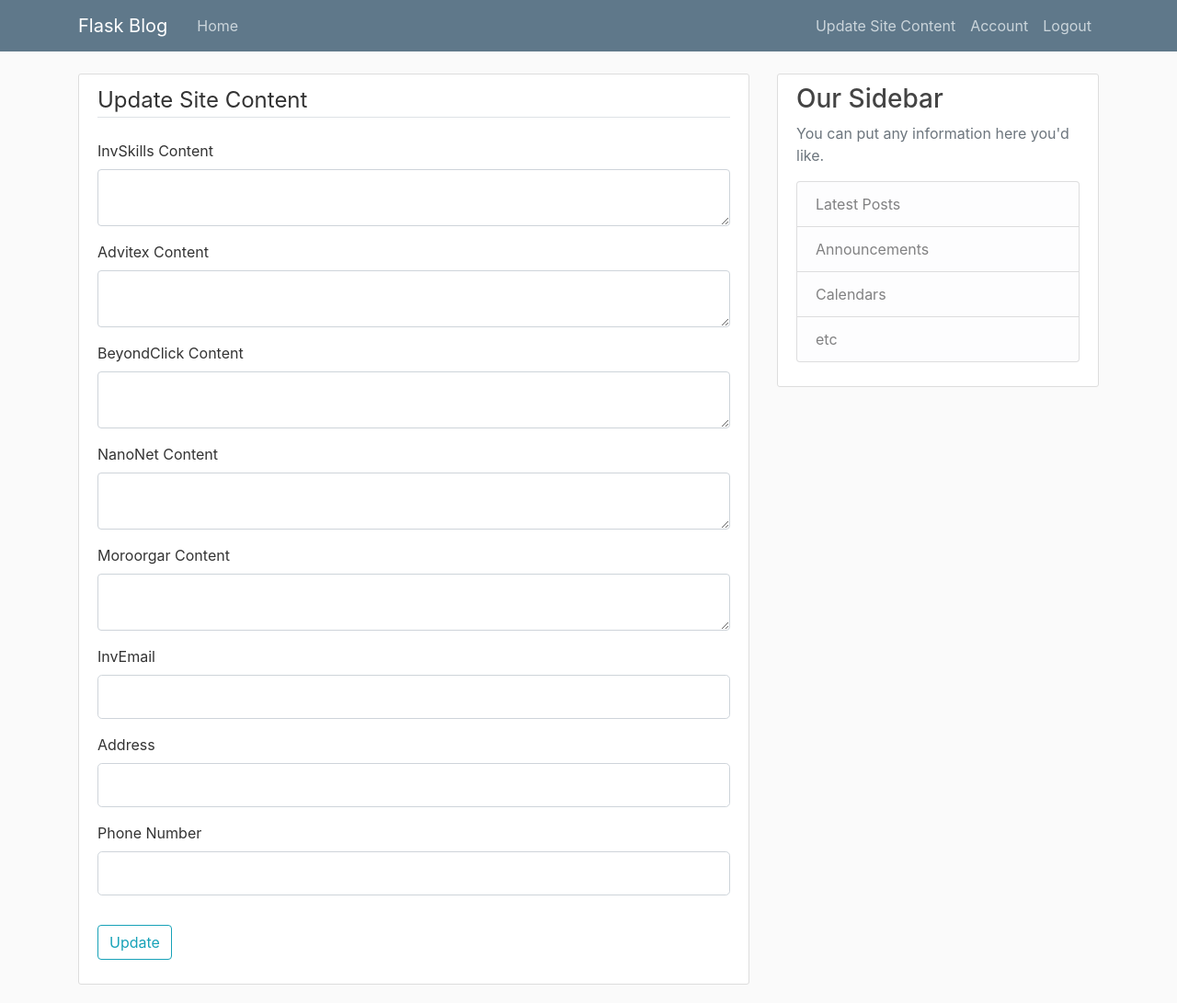
After one commit to amir2227/flask_website, a Flask app: page /update_content in a window 1280 px wide. The commit adds this page. Shown: the whole page at 92% size. Run offline with Flask 2, Linux system fonts and the light colour scheme; a user stored in the database is signed in; some libraries are stand-ins or nearby versions.

Commit message:
add update site content

```diff
--- a/app/forms.py
+++ b/app/forms.py
@@ -1,16 +1,20 @@
 from flask_wtf import FlaskForm
 from flask_wtf.file import FileField, FileAllowed
 from flask_login import current_user
-from wtforms import StringField, PasswordField, SubmitField, BooleanField
+from wtforms import StringField, PasswordField, SubmitField, BooleanField, TextAreaField
 from wtforms.validators import DataRequired, Length, Email, EqualTo, ValidationError
 from app.models import User
 
-class RegistrationForm(FlaskForm):
-    username = StringField('Username', validators=[DataRequired(), Length(min=2, max=20)])
-    email = StringField('Email', validators=[DataRequired(), Email()])
-    password = PasswordField('Password', validators=[DataRequired(), Length(min=6)])
-    confirm_password = PasswordField('Confirm Password', validators=[DataRequired(), EqualTo('password')])
-    submit = SubmitField('Sign Up')
+class ContentForm(FlaskForm):
+    invskills = TextAreaField('InvSkills Content' )
+    advitex = TextAreaField('Advitex Content')
+    beyondclick = TextAreaField('BeyondClick Content')
+    nanonet = TextAreaField('NanoNet Content')
+    moroorgar = TextAreaField('Moroorgar Content')
+    email = StringField('InvEmail', validators=[Email()])
+    address = StringField('Address')
+    phone = StringField('Phone Number')
+    submit = SubmitField('Update')
 
 class LoginForm(FlaskForm):
     email = StringField('Email', validators=[DataRequired(), Email()])
--- a/app/route.py
+++ b/app/route.py
@@ -1,9 +1,9 @@
 import os
 import secrets
 from PIL import Image
-from flask import render_template, url_for, flash, redirect, request
+from flask import render_template, url_for, flash, redirect, request, jsonify
 from app import app, bcrypt, db, mail
-from app.forms import RegistrationForm, LoginForm, UpdateAccountForm, RequestResetForm, ResetPasswordForm
+from app.forms import LoginForm, UpdateAccountForm, RequestResetForm, ResetPasswordForm, ContentForm
 from app.models import User, Content
 from flask_login import login_user , current_user, logout_user, login_required
 from flask_mail import Message
@@ -11,19 +11,31 @@ from flask_mail import Message
 @app.route("/")
 @app.route("/home")
 def home():
-    return render_template('index.html')
+    content = Content.query.first()
+    return render_template('index.html', content=content)
+
+@app.route("/content")
+def content():
+    c = Content.query.first()
+    con = {}
+    con['inv'] = c.inv_content
+    con['adv'] = c.adv_content
+    con['bey'] = c.bey_content
+    con['net'] = c.net_content
+    con['mor'] = c.mor_content
+    return jsonify(con)
 
 @app.route("/login", methods=['GET', 'POST'])
 def login():
     if current_user.is_authenticated:
-        return redirect(url_for('dashbord'))
+        return redirect(url_for('account'))
     form = LoginForm()
     if form.validate_on_submit():
         user = User.query.filter_by(email=form.email.data).first()
         if user and bcrypt.check_password_hash(user.password, form.password.data):
             login_user(user, remember=form.remember.data)
             next_page = request.args.get('next')
-            return redirect(next_page) if next_page else redirect(url_for('dashbord'))
+            return redirect(next_page) if next_page else redirect(url_for('account'))
         else:
             flash('Unsuccessful login. Please check Email and Password.', 'danger')
     return render_template('login.html', title='Login', form=form)
@@ -113,6 +125,32 @@ def reset_token(token):
     return render_template('reset_token.html', title='Reset Password', form=form)
 
 
+@app.route("/update_content", methods=['GET', 'POST'])
+@login_required
+def update_content():
+    form = ContentForm()
+    if form.validate_on_submit():
+        content = Content.query.first()
+        if form.invskills.data:
+            content.inv_content = form.invskills.data
+        if form.advitex.data:
+            content.adv_content = form.advitex.data
+        if form.beyondclick.data:
+            content.bey_content = form.beyondclick.data
+        if form.nanonet.data:
+            content.net_content = form.nanonet.data
+        if form.moroorgar.data:
+            content.mor_content = form.moroorgar.data
+        if form.email.data:
+            content.inv_email = form.email.data
+        if form.address.data:
+            content.inv_address = form.address.data
+        if form.phone.data:
+            content.inv_phone = form.phone.data
+        db.session.commit()
+        flash('Your web site has been updated!', 'success')
+        return redirect(url_for('home'))
+    return render_template('update_content.html', title='Update Content', form=form)
 @app.errorhandler(404)
 def error_404(error):
     return render_template('errors/404.html'), 404
--- a/app/templates/layout.html
+++ b/app/templates/layout.html
@@ -31,6 +31,7 @@
             <!-- Navbar Right Side -->
             <div class="navbar-nav">
               {% if current_user.is_authenticated %}
+                <a class="nav-item nav-link" href="{{ url_for('update_content') }}">Update Site Content</a>
                 <a class="nav-item nav-link" href="{{ url_for('account') }}">Account</a>
                 <a class="nav-item nav-link" href="{{ url_for('logout') }}">Logout</a>
               {% else %}
--- /dev/null
+++ b/app/templates/update_content.html
@@ -0,0 +1,121 @@
+{% extends "layout.html" %}
+{% block content %}
+    <div class="content-section">
+        <form method="POST" action="">
+            {{ form.hidden_tag() }}
+            <fieldset class="form-group">
+                <legend class="border-bottom mb-4">Update Site Content</legend>
+                <div class="form-group">
+                    {{ form.invskills.label(class="form-control-label") }}
+
+                    {% if form.invskills.errors %}
+                        {{ form.invskills(class="form-control form-control-lg is-invalid") }}
+                        <div class="invalid-feedback">
+                            {% for error in form.invskills.errors %}
+                                <span>{{ error }}</span>
+                            {% endfor %}
+                        </div>
+                    {% else %}
+                        {{ form.invskills(class="form-control") }}
+                    {% endif %}
+                </div>
+
+                <div class="form-group">
+                    {{ form.advitex.label(class="form-control-label") }}
+                    {% if form.advitex.errors %}
+                        {{ form.advitex(class="form-control form-control-lg is-invalid") }}
+                        <div class="invalid-feedback">
+                            {% for error in form.advitex.errors %}
+                                <span>{{ error }}</span>
+                            {% endfor %}
+                        </div>
+                    {% else %}
+                        {{ form.advitex(class="form-control form-control") }}
+                    {% endif %}
+                </div>
+                <div class="form-group">
+                    {{ form.beyondclick.label(class="form-control-label") }}
+                    {% if form.beyondclick.errors %}
+                        {{ form.beyondclick(class="form-control form-control-lg is-invalid") }}
+                        <div class="invalid-feedback">
+                            {% for error in form.beyondclick.errors %}
+                                <span>{{ error }}</span>
+                            {% endfor %}
+                        </div>
+                    {% else %}
+                        {{ form.beyondclick(class="form-control form-control") }}
+                    {% endif %}
+                </div>
+                <div class="form-group">
+                    {{ form.nanonet.label(class="form-control-label") }}
+                    {% if form.nanonet.errors %}
+                        {{ form.nanonet(class="form-control form-control-lg is-invalid") }}
+                        <div class="invalid-feedback">
+                            {% for error in form.nanonet.errors %}
+                                <span>{{ error }}</span>
+                            {% endfor %}
+                        </div>
+                    {% else %}
+                        {{ form.nanonet(class="form-control form-control") }}
+                    {% endif %}
+                </div>
+                <div class="form-group">
+                    {{ form.moroorgar.label(class="form-control-label") }}
+                    {% if form.moroorgar.errors %}
+                        {{ form.moroorgar(class="form-control form-control-lg is-invalid") }}
+                        <div class="invalid-feedback">
+                            {% for error in form.moroorgar.errors %}
+                                <span>{{ error }}</span>
+                            {% endfor %}
+                        </div>
+                    {% else %}
+                        {{ form.moroorgar(class="form-control form-control") }}
+                    {% endif %}
+                </div>
+                <div class="form-group">
+                    {{ form.email.label(class="form-control-label") }}
+                    {% if form.email.errors %}
+                        {{ form.email(class="form-control form-control-lg is-invalid") }}
+                        <div class="invalid-feedback">
+                            {% for error in form.email.errors %}
+                                <span>{{ error }}</span>
+                            {% endfor %}
+                        </div>
+                    {% else %}
+                        {{ form.email(class="form-control form-control-lg") }}
+                    {% endif %}
+                </div>
+                <div class="form-group">
+                    {{ form.address.label(class="form-control-label") }}
+                    {% if form.address.errors %}
+                        {{ form.address(class="form-control form-control-lg is-invalid") }}
+                        <div class="invalid-feedback">
+                            {% for error in form.address.errors %}
+                                <span>{{ error }}</span>
+                            {% endfor %}
+                        </div>
+                    {% else %}
+                        {{ form.address(class="form-control form-control-lg") }}
+                    {% endif %}
+                </div>
+                <div class="form-group">
+                    {{ form.phone.label(class="form-control-label") }}
+                    {% if form.phone.errors %}
+                        {{ form.phone(class="form-control form-control-lg is-invalid") }}
+                        <div class="invalid-feedback">
+                            {% for error in form.phone.errors %}
+                                <span>{{ error }}</span>
+                            {% endfor %}
+                        </div>
+                    {% else %}
+                        {{ form.phone(class="form-control form-control-lg") }}
+                    {% endif %}
+                </div>
+            </fieldset>
+            <div class="form-group">
+                {{ form.submit(class="btn btn-outline-info") }}
+            </div>
+        </form>
+    </div>
+
+{% endblock content %}
```
Also changed, not shown: app/static/js/script.js (+15 -17 lines), app/templates/index.html (+3 -14 lines), app/site.db.
